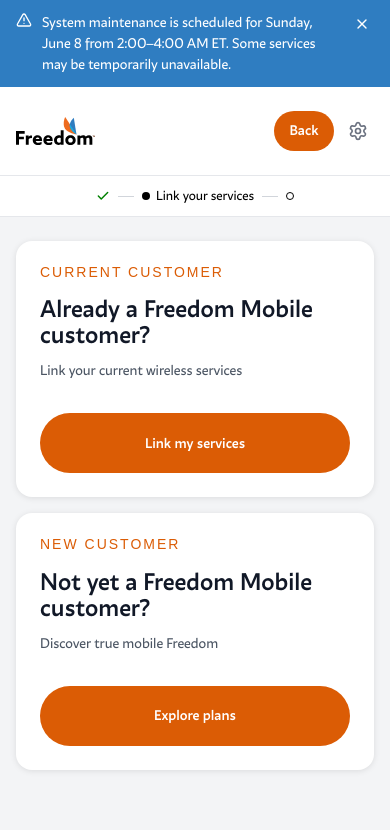
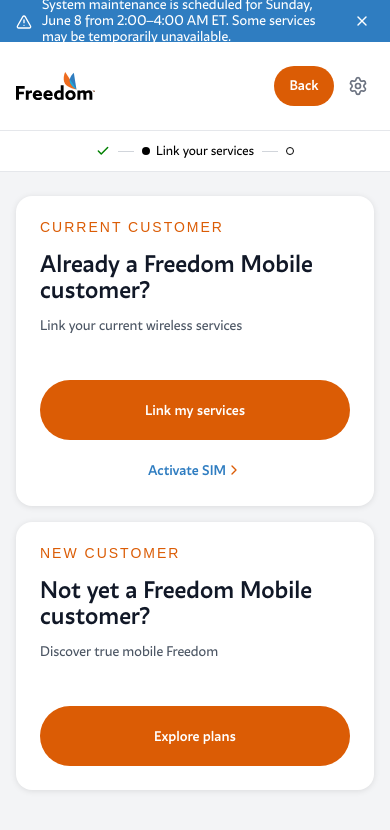
Before and after one commit to kpicc/okta-prototype, a React (Vite) app in the folder prototype/: page /link-services in a window 390 px wide. Shown: the top 830 px of the page. Built offline with nearby package versions, Linux system fonts and the light colour scheme.

Commit message:
Add Activate SIM link, Express Pay link, fix button alignment, update TextLink chevron styling

```diff
--- a/prototype/src/components/Alert.tsx
+++ b/prototype/src/components/Alert.tsx
@@ -19,8 +19,8 @@
   }
 
   return (
-    <div className={`flex gap-3 p-4 rounded-lg border ${styles[variant]} text-sm`}>
-      <span className="shrink-0 mt-0.5">{icons[variant]}</span>
+    <div className={`flex items-center gap-3 p-4 rounded-lg border ${styles[variant]} text-sm`}>
+      <span className="shrink-0">{icons[variant]}</span>
       <div>{children}</div>
     </div>
   )
--- a/prototype/src/components/Banner.tsx
+++ b/prototype/src/components/Banner.tsx
@@ -9,9 +9,9 @@
   if (!config.bannerVisible || dismissed) return null
 
   return (
-    <div style={{ backgroundColor: '#2F7DC1', color: '#fff', width: '100%', display: 'flex', alignItems: 'flex-start', justifyContent: 'center', gap: '10px', padding: '12px 48px 12px 16px', fontSize: '14px', position: 'relative', boxSizing: 'border-box' }}>
-      <AlertTriangle size={16} style={{ flexShrink: 0 }} />
-      <span>{config.bannerText}</span>
+    <div style={{ backgroundColor: '#2F7DC1', color: '#fff', width: '100%', display: 'flex', alignItems: 'center', justifyContent: 'center', gap: '10px', padding: '12px 48px 12px 16px', fontSize: '14px', position: 'relative', boxSizing: 'border-box' }}>
+      <span style={{ display: 'inline-flex', alignItems: 'center', lineHeight: '16px', height: '16px', marginTop: '2px' }}><AlertTriangle size={16} /></span>
+      <span style={{ display: 'inline-flex', alignItems: 'center', lineHeight: '16px', height: '16px' }}>{config.bannerText}</span>
       <button
         onClick={() => setDismissed(true)}
         style={{ position: 'absolute', right: '16px', background: 'none', border: 'none', color: '#fff', cursor: 'pointer', display: 'flex', alignItems: 'center', padding: '4px' }}
--- a/prototype/src/components/TextLink.tsx
+++ b/prototype/src/components/TextLink.tsx
@@ -23,8 +23,8 @@
   const colorClass = color === 'blue' ? 'text-[#2F7DC1]' : 'text-[#DB5C05]'
 
   const content = (
-    <span className={`${colorClass} hover:underline cursor-pointer text-base font-medium${noWrap ? ' whitespace-nowrap' : ''}`} style={fontSize ? { fontSize } : undefined}>
-      {children}
+    <span className={`hover:underline cursor-pointer text-base font-medium${noWrap ? ' whitespace-nowrap' : ''}`} style={fontSize ? { fontSize } : undefined}>
+      <span className={colorClass}>{children}</span>
       {showChevron && <span className="inline-flex items-center whitespace-nowrap" style={{ transform: 'translateY(3px)' }}><ChevronRight size={16} color="#DB5C05" /></span>}
     </span>
   )
--- a/prototype/src/pages/LinkServices.tsx
+++ b/prototype/src/pages/LinkServices.tsx
@@ -81,24 +81,27 @@
             {/* Choice cards */}
             <div className="ls-choice-grid">
               {/* Current Customer */}
-              <div style={{ backgroundColor: '#fff', borderRadius: '16px', boxShadow: '0 1px 6px rgba(0,0,0,0.1)', padding: 'clamp(24px, 5vw, 40px)', display: 'flex', flexDirection: 'column' }}>
-                <div style={{ flex: 1 }}>
+              <div style={{ backgroundColor: '#fff', borderRadius: '16px', boxShadow: '0 1px 6px rgba(0,0,0,0.1)', padding: 'clamp(24px, 5vw, 40px)', display: 'flex', flexDirection: 'column', height: '100%' }}>
+                <div style={{ minHeight: '160px' }}>
                   <p className="ls-eyebrow" style={{ fontFamily: 'Ambra Sans Text Medium, sans-serif', fontWeight: 500, letterSpacing: '2px', textTransform: 'uppercase', color: '#DB5C05', marginBottom: '16px' }}>
                     Current Customer
                   </p>
                   <h3 className="ca-heading ls-card-heading">{config.linkServices.currentCustomerTitle}</h3>
-                  <p className="ca-subtitle" style={{ color: '#4b5563', marginBottom: '32px' }}>
+                  <p className="ca-subtitle" style={{ color: '#4b5563', marginBottom: '26px' }}>
                     {config.linkServices.currentCustomerSubtitle}
                   </p>
                 </div>
                 <Button onClick={() => setView('link-form')} fullWidth>
                   {config.linkServices.currentCustomerButton}
                 </Button>
+                <div style={{ textAlign: 'center', marginTop: '18px' }}>
+                  <TextLink showChevron color="blue" onClick={() => {}}>Activate SIM</TextLink>
+                </div>
               </div>
 
               {/* New Customer */}
-              <div style={{ backgroundColor: '#fff', borderRadius: '16px', boxShadow: '0 1px 6px rgba(0,0,0,0.1)', padding: 'clamp(24px, 5vw, 40px)', display: 'flex', flexDirection: 'column' }}>
-                <div style={{ flex: 1 }}>
+              <div style={{ backgroundColor: '#fff', borderRadius: '16px', boxShadow: '0 1px 6px rgba(0,0,0,0.1)', padding: 'clamp(24px, 5vw, 40px)', display: 'flex', flexDirection: 'column', height: '100%' }}>
+                <div style={{ minHeight: '160px' }}>
                   <p className="ls-eyebrow" style={{ fontFamily: 'Ambra Sans Text Medium, sans-serif', fontWeight: 500, letterSpacing: '2px', textTransform: 'uppercase', color: '#DB5C05', marginBottom: '16px' }}>
                     New Customer
                   </p>
@@ -141,6 +144,9 @@
               <Button onClick={handleLinkContinue} fullWidth>
                 {config.linkServices.buttonText}
               </Button>
+              <div style={{ textAlign: 'center', marginTop: '8px' }}>
+                <TextLink showChevron={false} color="blue" onClick={() => {}}>Activate SIM</TextLink>
+              </div>
 
             </div>
           </div>
--- a/prototype/src/pages/SignIn.tsx
+++ b/prototype/src/pages/SignIn.tsx
@@ -133,7 +133,7 @@
               ))}
             </div>
             {/* Marketing text — active slide is relative (sizes container), others are absolute */}
-            <div style={{ position: 'relative', flexShrink: 0 }}>
+            <div style={{ position: 'relative', flexShrink: 0, height: '160px', overflow: 'hidden' }}>
               {slides.map((slide, i) => (
                 <div
                   key={i}
@@ -270,6 +270,11 @@
                     <TextLink onClick={() => navigate('/create-account')} showChevron>{config.newToFreedomLinkText}</TextLink>
                   </div>
                 )}
+                {/* Express Pay */}
+                <div style={{ textAlign: 'center', fontSize: '14px', color: '#555', marginTop: '8px' }}>
+                  Skip the line with{' '}
+                  <TextLink onClick={() => {}} showChevron>Express Pay</TextLink>
+                </div>
                 {/* Footer */}
                 <div style={{ borderTop: '1px solid #e5e7eb', paddingTop: '16px', textAlign: 'center' }}>
                   <p style={{ fontSize: '14px', color: '#555', marginBottom: '4px' }}>{config.footerText}</p>
```
Also changed, not shown: 1 other file (tests, documents, lock files or other folders).
